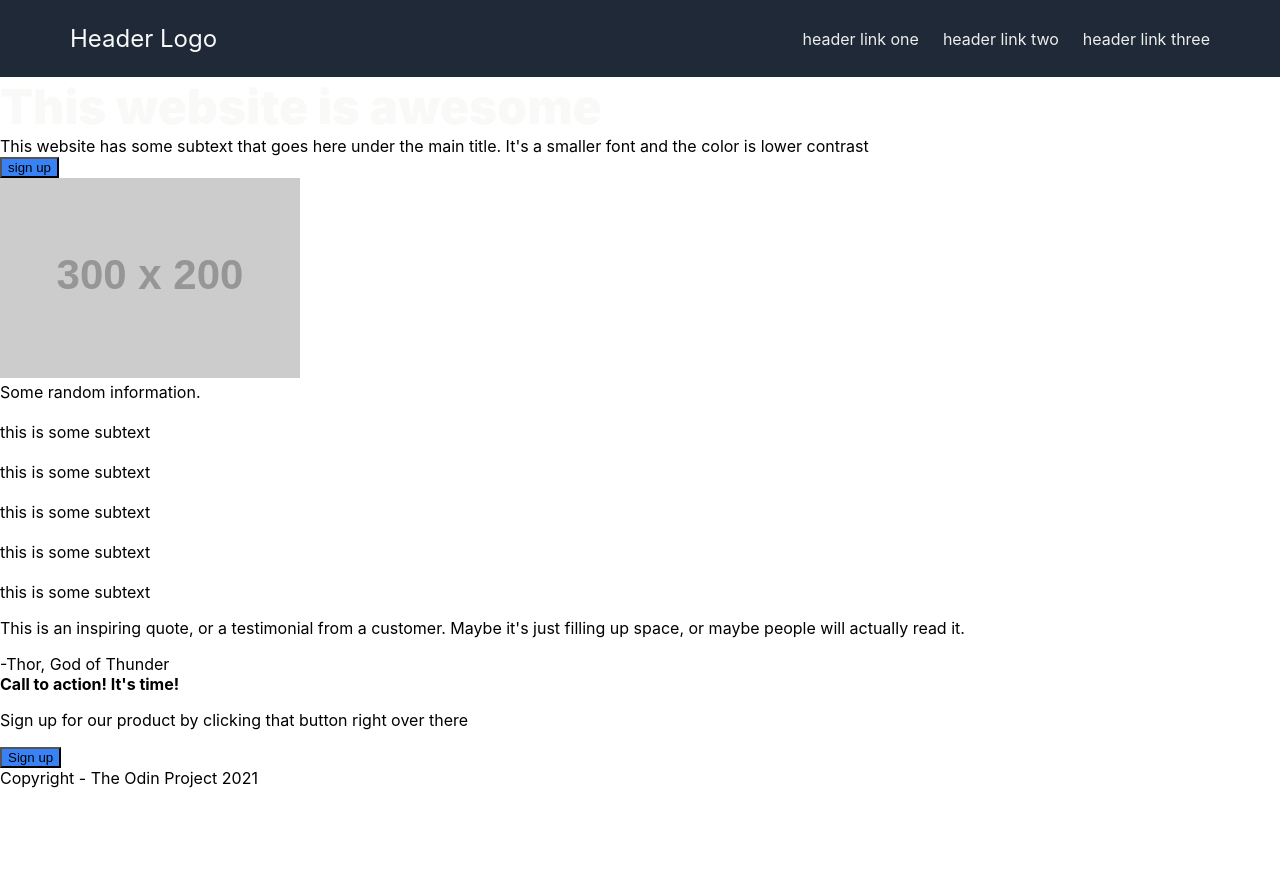
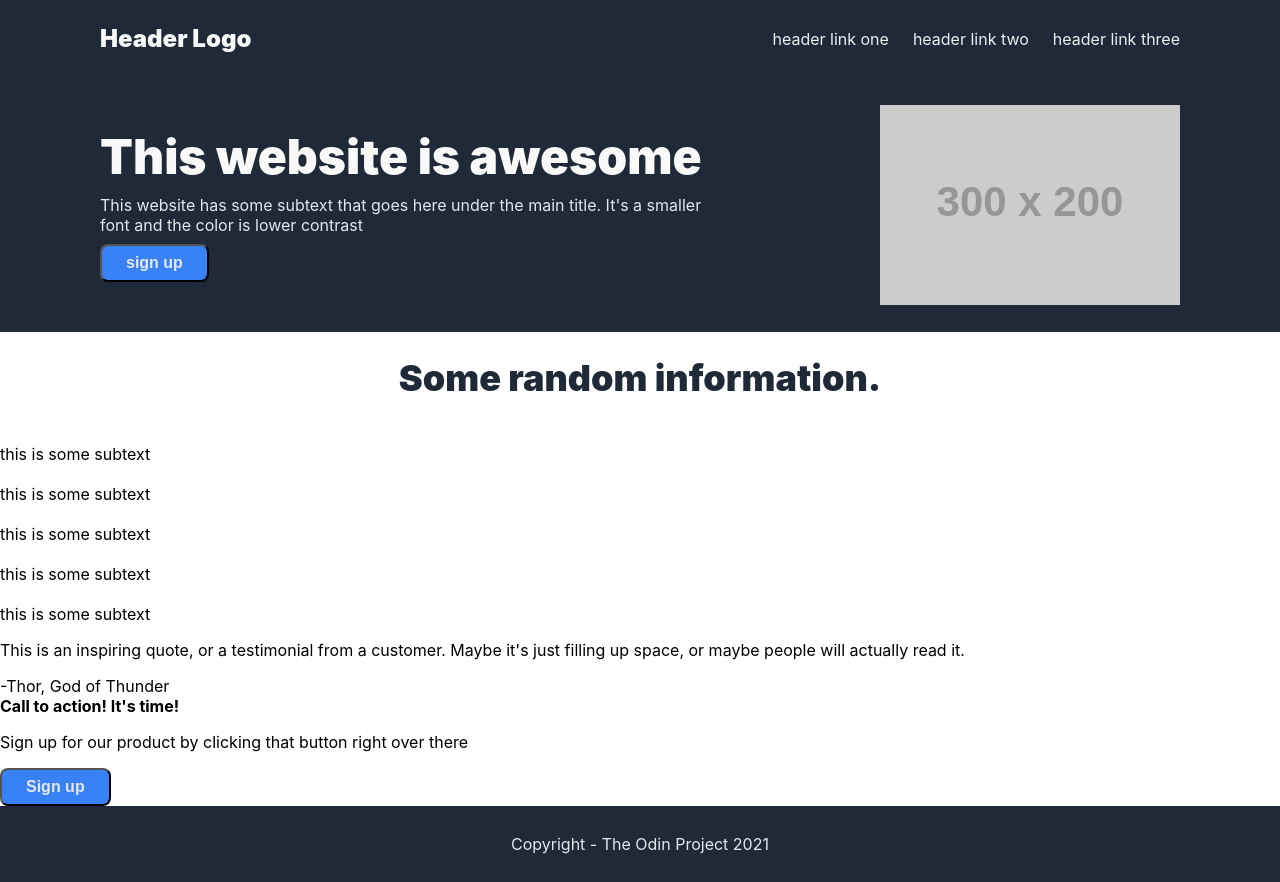
Before and after one commit to ladycitrus/landing-page, a plain HTML site: page index.html in a window 1280 px wide. Before the commit the page ends 800 px from the top, so only its background shows below. Drawn offline with Linux system fonts and the light colour scheme; placeholder pictures from the web are drawn by us.

Commit message:
Add info-box, info-container declarations. Add content-header and declarations.

```diff
--- a/style.css
+++ b/style.css
@@ -1,26 +1,31 @@
 body {
     font-family: -apple-system, BlinkMacSystemFont, 'Segoe UI', Roboto, Oxygen, Ubuntu, Cantarell, 'Open Sans', 'Helvetica Neue', sans-serif;
     margin: 0;
-    min-height: 100vh;
+    height: 100vh;
     display: flex;
     flex-direction: column;
   }
 
+.header,
+.footer,
+.info-container {
+    background-color: #1F2937;
+    color:#e5e7eb;
+    display: flex;
+
+}
+
 .header {
-    display: flex;
-    background-color: #1F2937;
     justify-content: space-between;
     align-items: center;
-    padding: 24px;
-    padding-left: 70px;
-    padding-right: 70px;
+    padding: 24px 100px;
 
 }
 
 .logo {
     font-size: 24px;
     color: #f9faf8;
-    font-weight: 900px;
+    font-weight: 900;
 }
 
 ul {
@@ -37,14 +42,69 @@ a {
     color: #eee;
 }
 
-.top-container {
+.info-container {
+    display: flex;
+    gap: 50px;
+    justify-content: space-between;
+}
+
+.info-box {
+    display: flex;
+    flex-direction: column;
+    gap: 9px;
+    padding: 50px 100px;
+}
+
+.text {
+}
+
+
+.info-img {
+    display: flex;
+    align-self: center;
+    padding-right: 100px;
+
 
 }
 
-.info-box {
+
+.content-container {
+    flex:1;
 }
 
-.signup-top,
-.signup-bottom {
+.content-header {
+    display: flex;
+    justify-content: center;
+    align-items: center;
+    padding: 24px;
+    font-weight: 900;
+    font-size: 36px;
+    color: #1f2937;
+}
+
+
+
+
+button {
     background-color: #3882F6;
+    border-radius: 8px;
+    padding: 8px 24px;
+    color: #e5e7eb;
+    font-weight: bold;
+    font-size: 16px;
+
+
 }
+
+.signup-top {
+    align-self: flex-start;
+    display: flex;
+    justify-content: center;
+}
+
+.footer {
+    justify-content: center;
+    align-items: center;
+    padding: 28px;
+
+}
```
